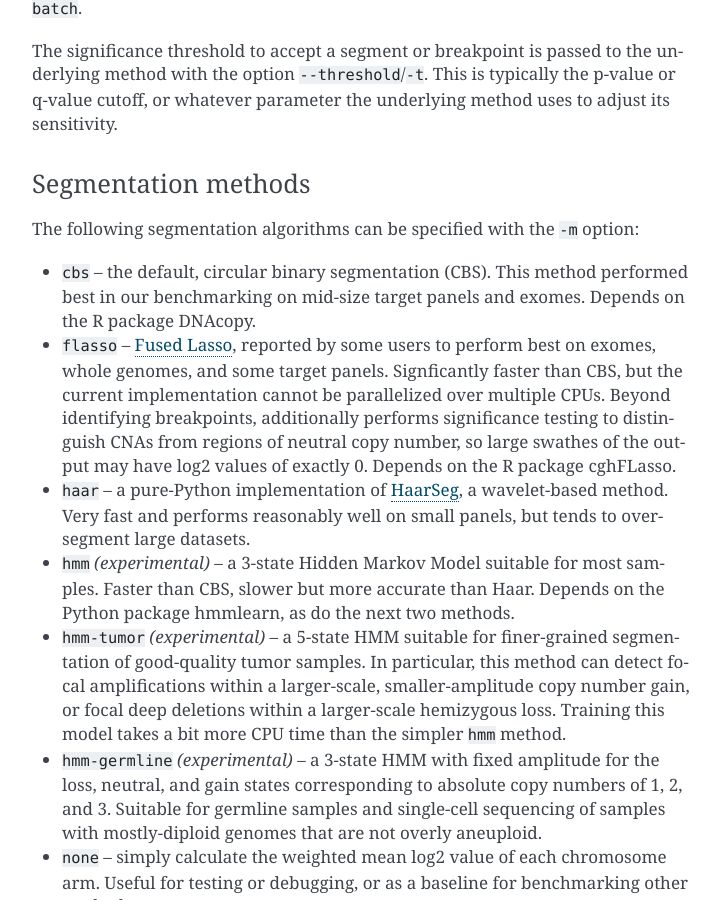
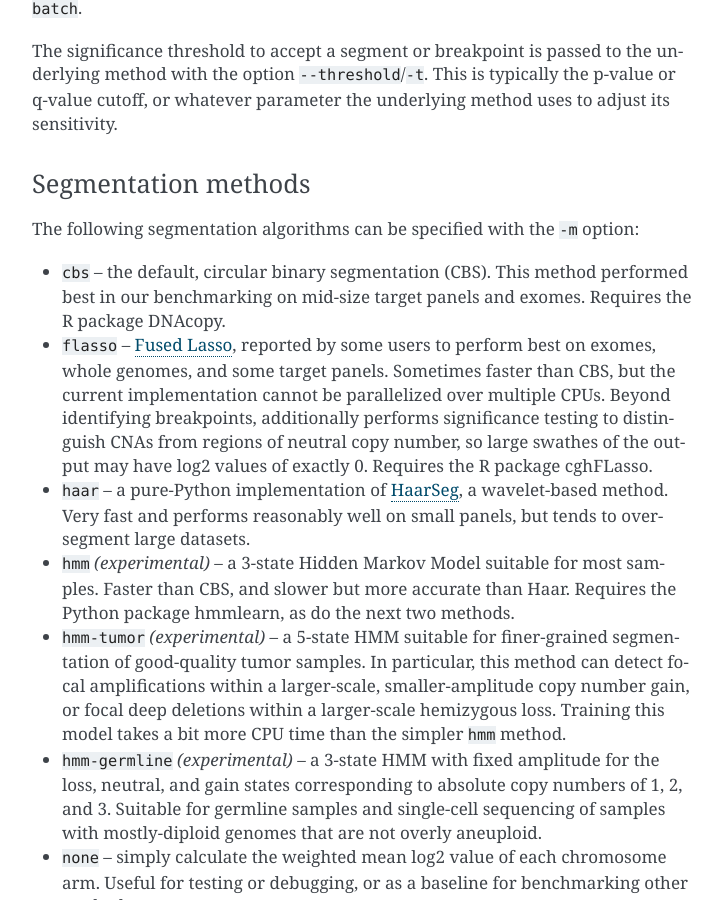
Before and after one commit to etal/cnvkit, a Sphinx documentation site: the page built from doc/pipeline.rst, in a window 1280 px wide and 900 px high, scrolled down 11423 px. Shown: the whole window, without its empty margins (388-1110 px from the left). Built offline with Sphinx 7.4.7, drawn with Linux system fonts in a browser that asks for light colours; the version number could not be read and is left out.

Commit message:
doc: Update descriptions of segmentation methods
flasso is not always faster. Sometimes it's pretty slow.

```diff
--- a/doc/pipeline.rst
+++ b/doc/pipeline.rst
@@ -554,22 +554,22 @@ The following segmentation algorithms can be specified with the ``-m`` option:
 
 - ``cbs`` -- the default, circular binary segmentation (CBS). This method
   performed best in our benchmarking on mid-size target panels and exomes.
-  Depends on the R package DNAcopy.
+  Requires the R package DNAcopy.
 - ``flasso`` -- `Fused Lasso
   <http://statweb.stanford.edu/~tibs/cghFLasso.html>`_, reported by some users
   to perform best on exomes, whole genomes, and some target panels.
-  Signficantly faster than CBS, but the current implementation cannot be
+  Sometimes faster than CBS, but the current implementation cannot be
   parallelized over multiple CPUs. Beyond identifying breakpoints, additionally
   performs significance testing to distinguish CNAs from regions of neutral copy
   number, so large swathes of the output may have log2 values of exactly 0.
-  Depends on the R package cghFLasso.
+  Requires the R package cghFLasso.
 - ``haar`` -- a pure-Python implementation of `HaarSeg
   <http://webee.technion.ac.il/people/YoninaEldar/Info/software/HaarSeg.htm>`_,
   a wavelet-based method. Very fast and performs reasonably well on small
   panels, but tends to over-segment large datasets.
 - ``hmm`` *(experimental)* -- a 3-state Hidden Markov Model suitable for most
-  samples. Faster than CBS, slower but more accurate than Haar. Depends on the
-  Python package hmmlearn, as do the next two methods.
+  samples. Faster than CBS, and slower but more accurate than Haar. Requires
+  the Python package hmmlearn, as do the next two methods.
 - ``hmm-tumor`` *(experimental)* -- a 5-state HMM suitable for finer-grained
   segmentation of good-quality tumor samples. In particular, this method can
   detect focal amplifications within a larger-scale, smaller-amplitude copy
```
